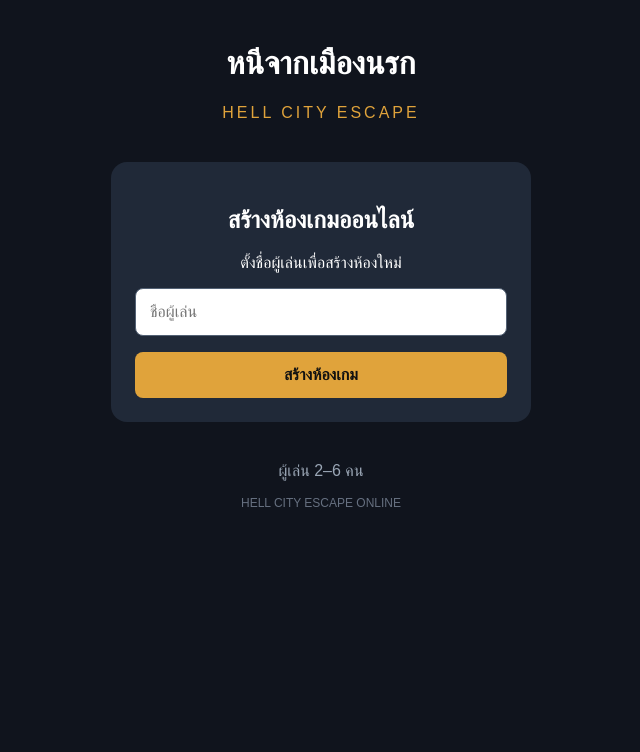
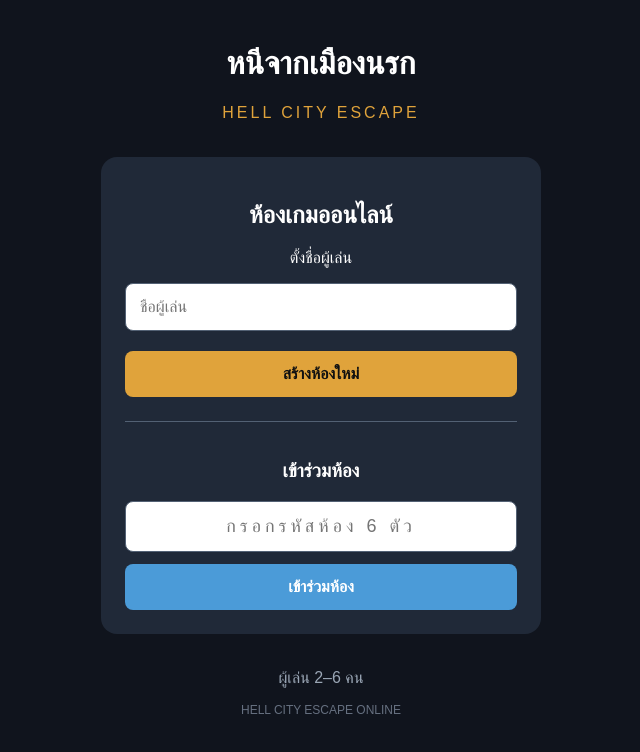
Before and after one commit to maxwellbig846632/Last-Escape-, a React (Vite) app: page / in a window 1280 px wide. Shown: the top 752 px of the page, without its empty margins (319-959 px from the left). Built offline with nearby package versions, Linux system fonts and the light colour scheme.

Commit message:
Update App.jsx

```diff
--- a/src/App.jsx
+++ b/src/App.jsx
@@ -3,43 +3,32 @@ import React, { useState } from 'react'
 
 export default function App() {
   const [name, setName] = useState('')
+  const [roomCode, setRoomCode] = useState(() =>
+    new URLSearchParams(window.location.search)
+      .get('room')?.toUpperCase() || ''
+  )
+  const [room, setRoom] = useState(null)
   const [loading, setLoading] = useState(false)
-  const [room, setRoom] = useState(null)
   const [error, setError] = useState('')
+  const [copied, setCopied] = useState(false)
 
-  async function createRoom() {
-    const playerName = name.trim()
+  const inviteLink = room
+    ? `${window.location.origin}/?room=${room.room_code}`
+    : ''
 
-    if (!playerName) {
-      setError('กรุณาตั้งชื่อผู้เล่นก่อนครับ')
-      return
-    }
-
-    if (playerName.length > 30) {
-      setError('ชื่อผู้เล่นต้องไม่เกิน 30 ตัวอักษร')
-      return
-    }
-
-    setLoading(true)
-    setError('')
-    setRoom(null)
-
-    try {
+  async function sendRequest(endpoint, body) {
     const response = await fetch(
-        '/.netlify/functions/create-room',
+      `/.netlify/functions/${endpoint}`,
       {
         method: 'POST',
         headers: {
           'Content-Type': 'application/json'
         },
-          body: JSON.stringify({
-            player_name: playerName
-          })
+        body: JSON.stringify(body)
       }
     )
 
     const responseText = await response.text()
-
     let result
 
     try {
@@ -47,7 +36,7 @@ export default function App() {
     } catch {
       throw new Error(
         'เซิร์ฟเวอร์ส่งข้อมูลกลับมาไม่ถูกต้อง: ' +
-          responseText.slice(0, 300)
+        responseText.slice(0, 200)
       )
     }
 
@@ -59,18 +48,95 @@ export default function App() {
       )
     }
 
-      if (!result.room_code || !result.room_id) {
-        throw new Error('เซิร์ฟเวอร์ไม่ได้ส่งข้อมูลห้องเกมกลับมา')
+    return result
   }
+
+  async function createRoom() {
+    const playerName = name.trim()
+
+    if (!playerName) {
+      setError('กรุณาตั้งชื่อผู้เล่นก่อนครับ')
+      return
+    }
+
+    setLoading(true)
+    setError('')
+    setRoom(null)
+
+    try {
+      const result = await sendRequest('create-room', {
+        player_name: playerName
+      })
+
+      localStorage.setItem(
+        `hell-city-${result.room_id}`,
+        result.session_token
+      )
+
+      setRoom(result)
+      setRoomCode(result.room_code)
+
+      window.history.replaceState(
+        {},
+        '',
+        `?room=${result.room_code}`
+      )
+    } catch (err) {
+      setError(err.message)
+    } finally {
+      setLoading(false)
+    }
+  }
+
+  async function joinRoom() {
+    const playerName = name.trim()
+    const code = roomCode.trim().toUpperCase()
+
+    if (!playerName) {
+      setError('กรุณาตั้งชื่อผู้เล่นก่อนครับ')
+      return
+    }
+
+    if (!/^[A-Z0-9]{6}$/.test(code)) {
+      setError('กรุณากรอกรหัสห้อง 6 ตัวอักษร')
+      return
+    }
+
+    setLoading(true)
+    setError('')
+    setRoom(null)
+
+    try {
+      const result = await sendRequest('join-room', {
+        room_code: code,
+        player_name: playerName
+      })
+
+      localStorage.setItem(
+        `hell-city-${result.room_id}`,
+        result.session_token
+      )
 
       setRoom(result)
 
+      window.history.replaceState(
+        {},
+        '',
+        `?room=${result.room_code}`
+      )
     } catch (err) {
-      setError(
-        err.message || 'ไม่สามารถสร้างห้องเกมได้'
-      )
+      setError(err.message)
     } finally {
       setLoading(false)
+    }
+  }
+
+  async function copyInviteLink() {
+    try {
+      await navigator.clipboard.writeText(inviteLink)
+      setCopied(true)
+    } catch {
+      setError('คัดลอกไม่ได้ กรุณาคัดลอกลิงก์จากช่องข้อความแทนครับ')
     }
   }
 
@@ -78,7 +144,7 @@ export default function App() {
     <main style={{
       minHeight: '100vh',
       background: '#10141d',
-      color: '#ffffff',
+      color: 'white',
       fontFamily: 'Arial, sans-serif',
       padding: '24px',
       textAlign: 'center'
@@ -94,57 +160,104 @@ export default function App() {
       </p>
 
       <section style={{
-        maxWidth: '420px',
-        margin: '40px auto',
+        maxWidth: '440px',
+        margin: '35px auto',
         padding: '24px',
         background: '#202938',
         borderRadius: '16px'
       }}>
 
-        <h2>สร้างห้องเกมออนไลน์</h2>
+        <h2>ห้องเกมออนไลน์</h2>
 
-        <p>ตั้งชื่อผู้เล่นเพื่อสร้างห้องใหม่</p>
+        <p>ตั้งชื่อผู้เล่น</p>
 
         <input
           type="text"
           value={name}
-          onChange={(e) => setName(e.target.value)}
-          onKeyDown={(e) => {
-            if (e.key === 'Enter' && !loading) {
-              createRoom()
-            }
-          }}
+          onChange={e => setName(e.target.value)}
           placeholder="ชื่อผู้เล่น"
           maxLength={30}
+          disabled={loading || !!room}
+          style={{
+            width: '100%',
+            padding: '14px',
+            borderRadius: '8px',
+            border: '1px solid #536174',
+            marginBottom: '20px',
+            fontSize: '16px',
+            boxSizing: 'border-box'
+          }}
+        />
+
+        {!room && (
+          <>
+            <button
+              onClick={createRoom}
+              disabled={loading}
+              style={{
+                width: '100%',
+                padding: '14px',
+                border: 'none',
+                borderRadius: '8px',
+                background: '#e0a33b',
+                color: '#111',
+                fontWeight: 'bold',
+                fontSize: '16px',
+                marginBottom: '24px'
+              }}
+            >
+              {loading ? 'กำลังดำเนินการ...' : 'สร้างห้องใหม่'}
+            </button>
+
+            <div style={{
+              borderTop: '1px solid #536174',
+              paddingTop: '20px'
+            }}>
+              <h3>เข้าร่วมห้อง</h3>
+
+              <input
+                type="text"
+                value={roomCode}
+                onChange={e =>
+                  setRoomCode(
+                    e.target.value.toUpperCase().slice(0, 6)
+                  )
+                }
+                placeholder="กรอกรหัสห้อง 6 ตัว"
+                maxLength={6}
                 disabled={loading}
                 style={{
                   width: '100%',
                   padding: '14px',
                   borderRadius: '8px',
                   border: '1px solid #536174',
-            marginBottom: '16px',
-            fontSize: '16px',
+                  marginBottom: '12px',
+                  fontSize: '18px',
+                  textAlign: 'center',
+                  letterSpacing: '4px',
                   boxSizing: 'border-box'
                 }}
               />
 
               <button
-          onClick={createRoom}
+                onClick={joinRoom}
                 disabled={loading}
                 style={{
                   width: '100%',
                   padding: '14px',
+                  border: 'none',
                   borderRadius: '8px',
-            border: 'none',
-            background: loading ? '#777777' : '#e0a33b',
-            color: '#111111',
+                  background: '#4b9bd8',
+                  color: 'white',
                   fontWeight: 'bold',
-            fontSize: '16px',
-            cursor: loading ? 'wait' : 'pointer'
+                  fontSize: '16px'
                 }}
               >
-          {loading ? 'กำลังสร้างห้อง...' : 'สร้างห้องเกม'}
+                {loading ? 'กำลังเข้าห้อง...' : 'เข้าร่วมห้อง'}
               </button>
+            </div>
+          </>
+        )}
 
         {error && (
           <div style={{
@@ -157,16 +270,9 @@ export default function App() {
             overflowWrap: 'anywhere'
           }}>
             <strong style={{ color: '#ff7777' }}>
-              สร้างห้องไม่สำเร็จ
+              เกิดข้อผิดพลาด
             </strong>
-
-            <p style={{
-              color: '#ffd5d5',
-              fontSize: '14px',
-              lineHeight: '1.6'
-            }}>
-              {error}
-            </p>
+            <p>{error}</p>
           </div>
         )}
 
@@ -177,12 +283,13 @@ export default function App() {
             background: '#10141d',
             borderRadius: '10px'
           }}>
+            <h2 style={{ color: '#70d69b' }}>
+              {room.player_status === 'spectator'
+                ? 'เข้าชมห้องสำเร็จ'
+                : 'เข้าห้องสำเร็จ!'}
+            </h2>
 
-            <h3 style={{ color: '#70d69b' }}>
-              สร้างห้องสำเร็จ!
-            </h3>
-
-            <p>รหัสห้องของคุณ</p>
+            <p>รหัสห้อง</p>
 
             <h1 style={{
               color: '#e0a33b',
@@ -192,13 +299,49 @@ export default function App() {
               {room.room_code}
             </h1>
 
+            <p>ลิงก์เชิญเพื่อน</p>
+
+            <input
+              type="text"
+              readOnly
+              value={inviteLink}
+              onFocus={e => e.target.select()}
+              style={{
+                width: '100%',
+                padding: '12px',
+                borderRadius: '8px',
+                border: '1px solid #536174',
+                background: '#202938',
+                color: 'white',
+                fontSize: '14px',
+                boxSizing: 'border-box'
+              }}
+            />
+
+            <button
+              onClick={copyInviteLink}
+              style={{
+                width: '100%',
+                padding: '14px',
+                marginTop: '12px',
+                border: 'none',
+                borderRadius: '8px',
+                background: '#e0a33b',
+                color: '#111',
+                fontWeight: 'bold',
+                fontSize: '16px'
+              }}
+            >
+              {copied ? 'คัดลอกแล้ว!' : 'คัดลอกลิงก์เชิญ'}
+            </button>
+
             <p style={{
               color: '#9aa6b5',
-              fontSize: '14px'
+              fontSize: '13px',
+              marginTop: '18px'
             }}>
-              ส่งรหัสนี้ให้เพื่อนเพื่อเข้าร่วมห้อง
+              ส่งลิงก์นี้ให้เพื่อนเพื่อเข้าห้องเดียวกัน
             </p>
-
           </div>
         )}
 
```
Lines whose indentation alone changed are shown as unchanged.
